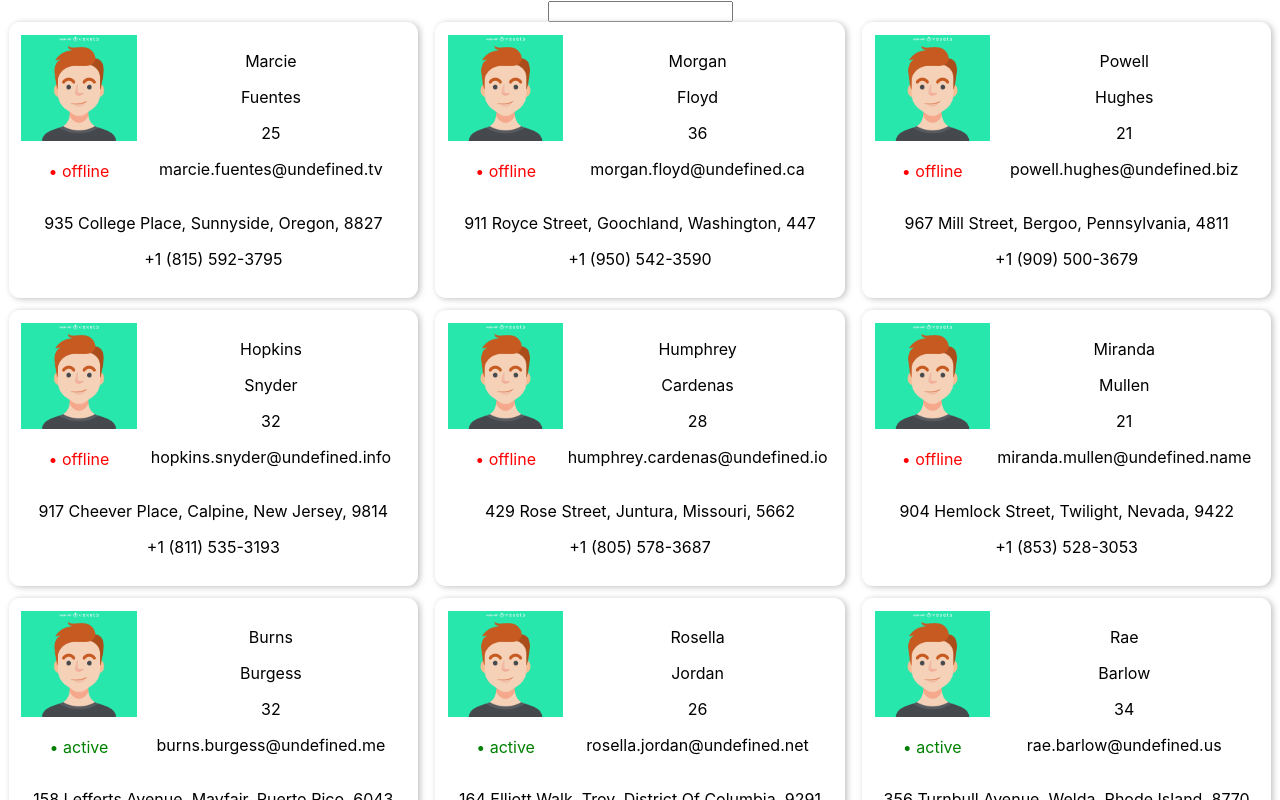
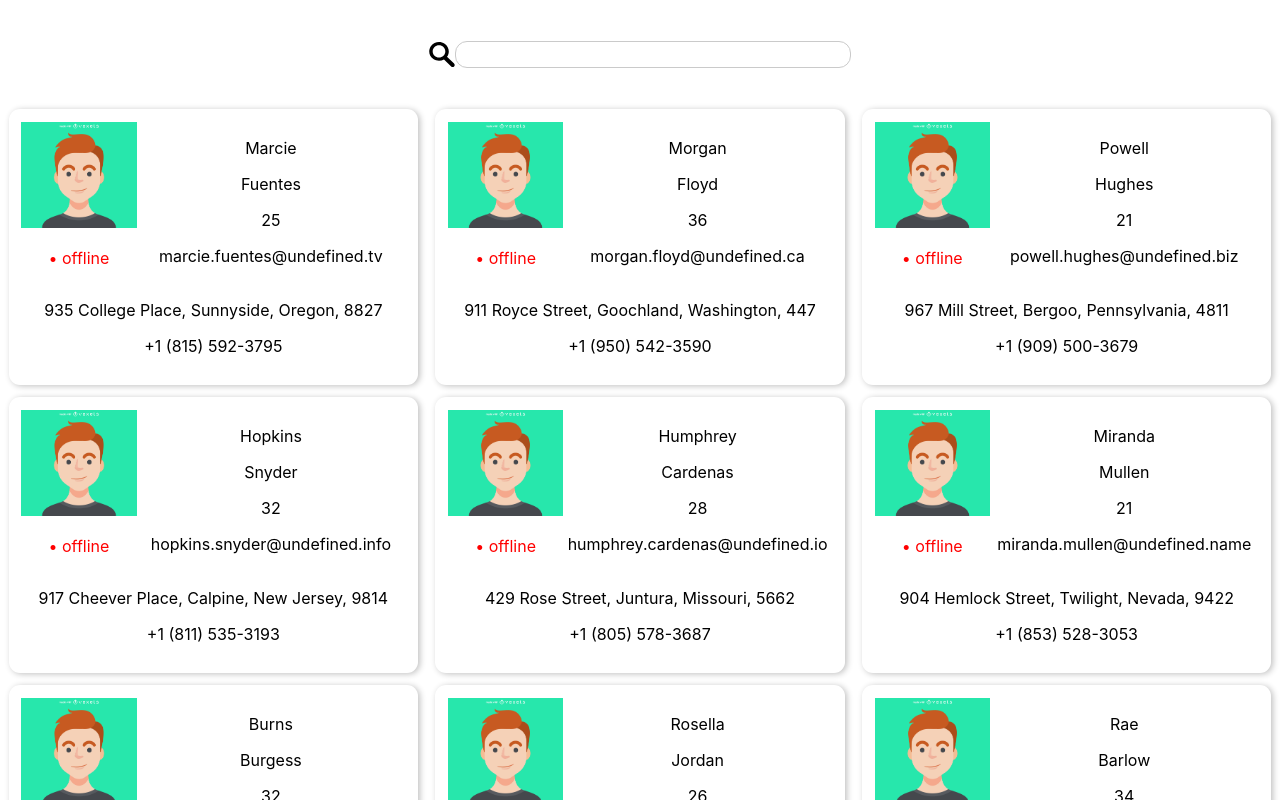
Before and after one commit to MarsGotta/Curso_de_React_Evoluciona_Fictizia, a React (Create React App) app: page / in a window 1280 px wide. Shown: the top 800 px of the page. Built offline with nearby package versions, Linux system fonts and the light colour scheme.

Commit message:
search style

```diff
--- a/src/components/commons/FriendCard/friendCard.scss
+++ b/src/components/commons/FriendCard/friendCard.scss
@@ -6,6 +6,11 @@
   padding: 1%;
   margin-bottom: 12px;
   box-shadow: 2px 1px 6px silver;
+  &:hover {
+    cursor: pointer;
+    background-color: #bebebe4d;
+    transition: background-color 0.3s ease-in-out;
+  }
   &__principal {
     display: flex;
     width: 100%;
--- a/src/components/commons/SearchFriend/SearchFriend.js
+++ b/src/components/commons/SearchFriend/SearchFriend.js
@@ -1,9 +1,13 @@
 import React from "react";
+import search from "../../../static/images/search.svg";
+import "./searchFriend.scss";
 
 const SearchFriend = ({ handleSearch }) => {
   return (
-    <div>
+    <div className="searchFriend">
+      <img className="searchFriend__icon" src={search} alt="search icon" />
       <input
+        className="searchFriend__search"
         type="text"
         onChange={(e) => {
           handleSearch(e);
--- /dev/null
+++ b/src/components/commons/SearchFriend/searchFriend.scss
@@ -0,0 +1,16 @@
+.searchFriend {
+    display: flex;
+    align-items: center;
+    justify-content: center;
+  &__search {
+    border-radius: 12px;
+    border: 1.3px solid #cacaca;
+    margin: 41px 0;
+    width: 30%;
+    padding: 0.4%;
+    outline: none;
+  }
+  &__icon {
+    width: 2%;
+  }
+}
```
Also changed, not shown: src/static/images/search.svg (added).
